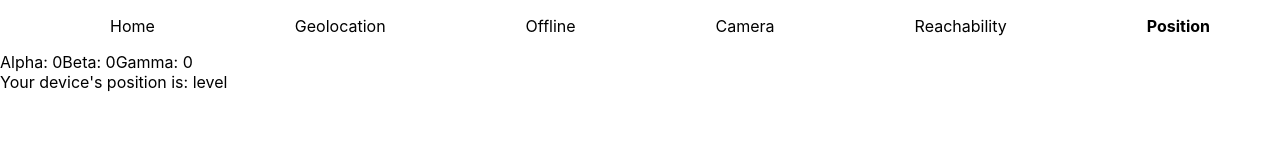
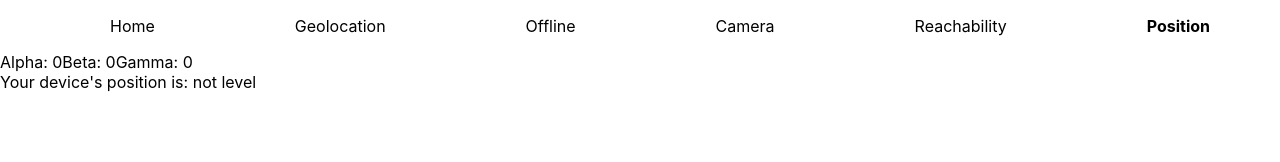
Before and after one commit to swietektomasz/pwa-katas, a React (Create React App) app: page /position in a window 1280 px wide. Shown: the top 162 px of the page. Built offline with nearby package versions, Linux system fonts and the light colour scheme.

Commit message:
Firther testing

```diff
--- a/src/components/Position/Position.jsx
+++ b/src/components/Position/Position.jsx
@@ -17,7 +17,7 @@ export function Position() {
       <span>Alpha: {alpha.toFixed(0)}</span>
       <span>Beta: {beta.toFixed(0)}</span>
       <span>Gamma: {gamma.toFixed(0)}</span>
-      <div>Your device's position is: {alpha === 0 && beta === 0 && gamma === 0 ? "level" : "not level"}</div>
+      <div>Your device's position is: {beta.toFixed(0) === 0 && gamma.toFixed(0) === 0 ? "level" : "not level"}</div>
     </div>
   );
 }
```
